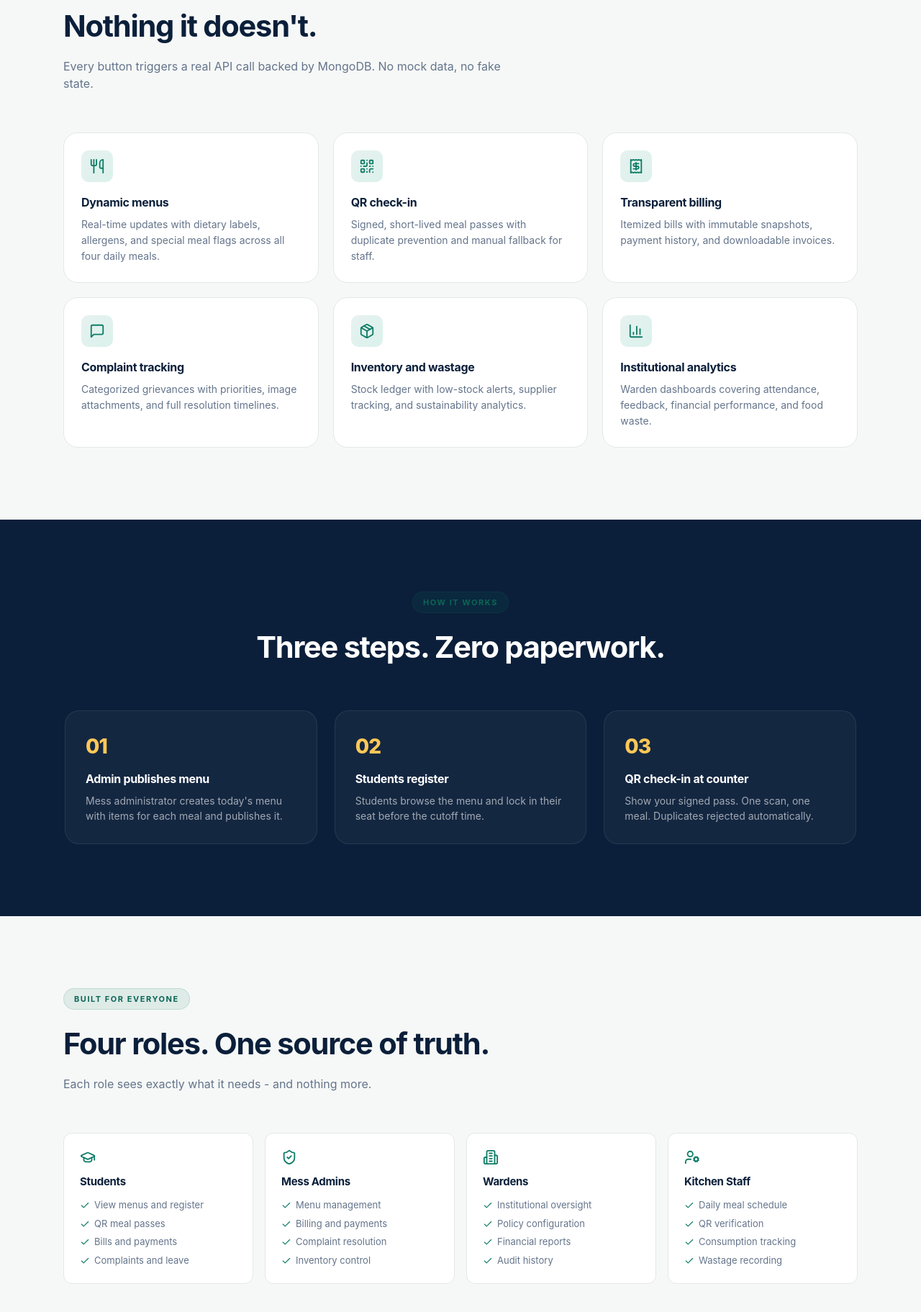
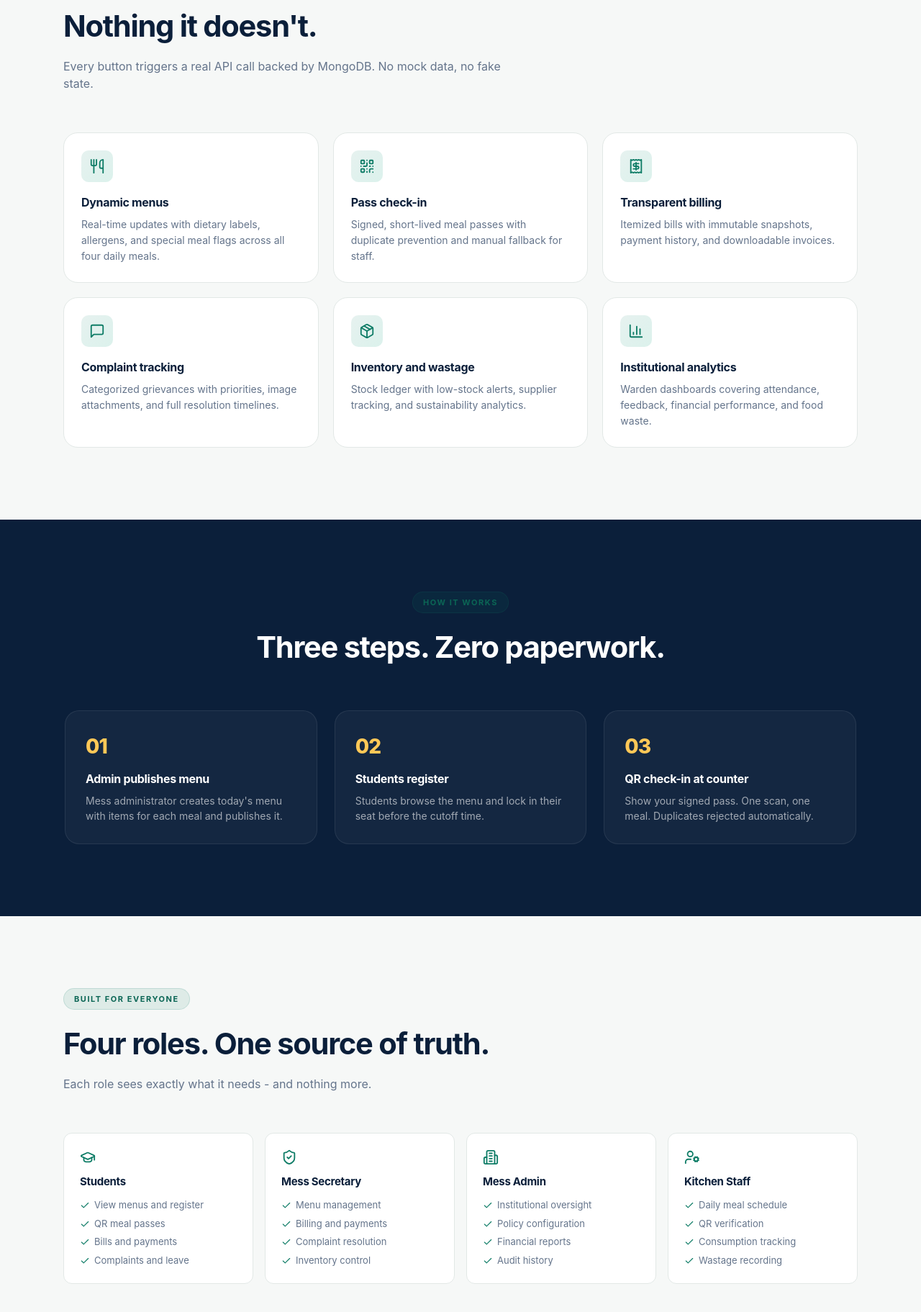
Before and after one commit to Abi04nash/MessMate, a React (Vite) app in the folder frontend/: page / in a window 1280 px wide. Shown: the part 1019-2842 px from the top of the page at 72% size. Built offline with nearby package versions, Linux system fonts and the light colour scheme; no server answers.

Commit message:
Production Ready

```diff
--- a/frontend/src/pages/public/LandingPage.jsx
+++ b/frontend/src/pages/public/LandingPage.jsx
@@ -6,7 +6,7 @@ import {
 
 const features = [
   { icon: Utensils, title: "Dynamic menus", desc: "Real-time updates with dietary labels, allergens, and special meal flags across all four daily meals." },
-  { icon: QrCode, title: "QR check-in", desc: "Signed, short-lived meal passes with duplicate prevention and manual fallback for staff." },
+  { icon: QrCode, title: "Pass check-in", desc: "Signed, short-lived meal passes with duplicate prevention and manual fallback for staff." },
   { icon: Receipt, title: "Transparent billing", desc: "Itemized bills with immutable snapshots, payment history, and downloadable invoices." },
   { icon: MessageSquare, title: "Complaint tracking", desc: "Categorized grievances with priorities, image attachments, and full resolution timelines." },
   { icon: Package, title: "Inventory and wastage", desc: "Stock ledger with low-stock alerts, supplier tracking, and sustainability analytics." },
@@ -21,8 +21,8 @@ const steps = [
 
 const roles = [
   { icon: GraduationCap, name: "Students", points: ["View menus and register", "QR meal passes", "Bills and payments", "Complaints and leave"] },
-  { icon: ShieldCheck, name: "Mess Admins", points: ["Menu management", "Billing and payments", "Complaint resolution", "Inventory control"] },
-  { icon: Building2, name: "Wardens", points: ["Institutional oversight", "Policy configuration", "Financial reports", "Audit history"] },
+  { icon: ShieldCheck, name: "Mess Secretary", points: ["Menu management", "Billing and payments", "Complaint resolution", "Inventory control"] },
+  { icon: Building2, name: "Mess Admin", points: ["Institutional oversight", "Policy configuration", "Financial reports", "Audit history"] },
   { icon: UserCog, name: "Kitchen Staff", points: ["Daily meal schedule", "QR verification", "Consumption tracking", "Wastage recording"] }
 ];
 
```
